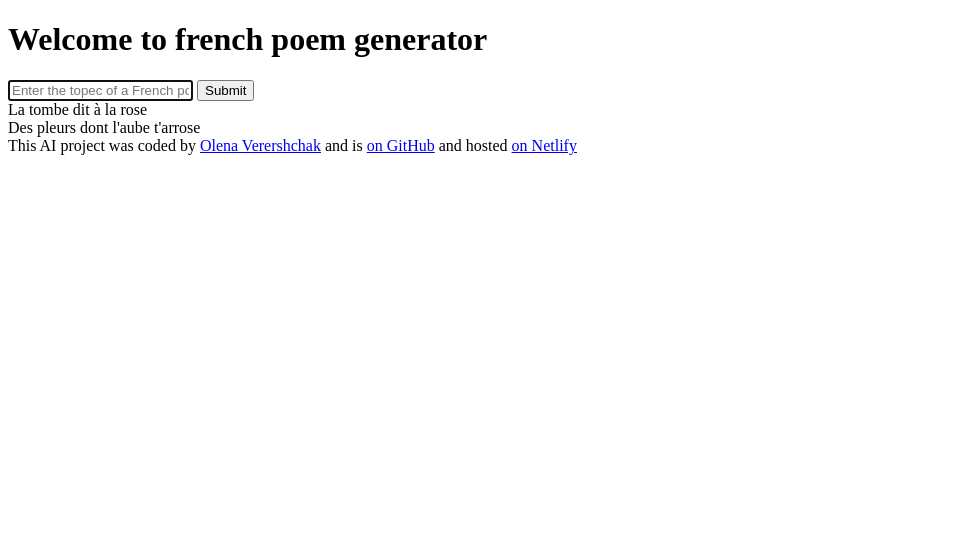
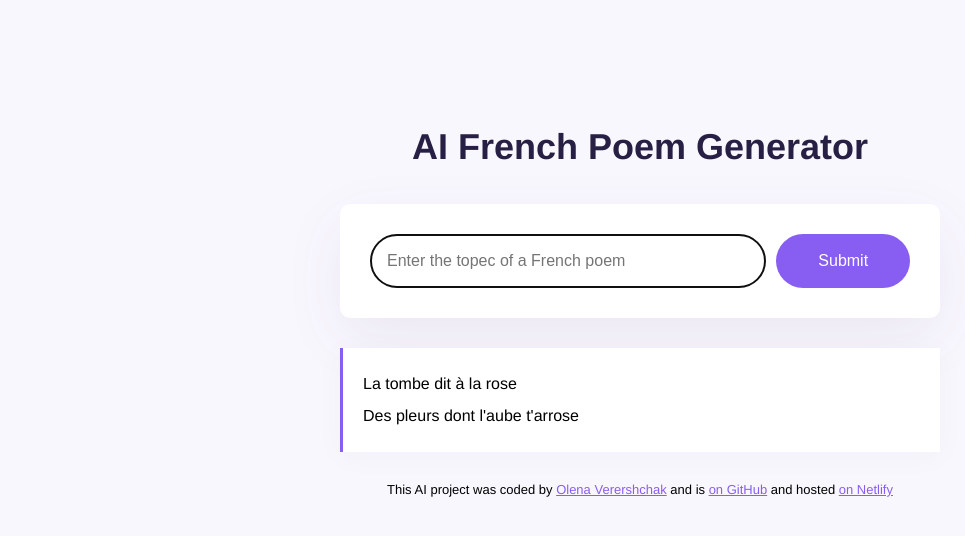
Before and after one commit to ElenaPre/Franch-poem-generator, a plain HTML site: page index.html in a window 1280 px wide. Shown: the whole page, without its empty margins (0-965 px from the left). Drawn offline with Linux system fonts and the light colour scheme.

Commit message:
added CSS

```diff
--- a/index.html
+++ b/index.html
@@ -4,20 +4,22 @@
     <meta charset="UTF-8">
     <meta name="viewport" content="width=device-width, initial-scale=1.0">
     <title>Document</title>
-    <link rel="stylesheet" href="src/css.style">
+    <link rel="stylesheet" href="src/style.css">
 </head>
 <body>
-    <main>
-    <h1>
-        Welcome to french poem generator
-    </h1>
+    <div  class="container">
+        <header>
+            <h1>AI French Poem Generator</h1>
+          </header>
+    <main></main>
     <form>
         <input type="text" placeholder="Enter the topec of a French poem"  autofocus
         required
-        autocomplete="off">
-        <input type="submit"/>
+        autocomplete="off"
+        class="instructions">
+        <input type="submit" class="submit-button"/>
     </form>
-    <div>
+    <div class="poem">
         La tombe dit à la rose
         <br />
         Des pleurs dont l'aube t'arrose
@@ -28,6 +30,7 @@
    and is <a href=" https://github.com/ElenaPre/Franch-poem-generation.git" target="_blank">on GitHub</a>
    and hosted <a href="https://frenchpoembyme.netlify.app/" target="_blank"> on Netlify</a>
     </footer>
+</div>
     <script src="src/index.js"></script>
 </body>
 </html>
--- /dev/null
+++ b/src/style.css
@@ -0,0 +1,70 @@
+body {
+    background-color: #f9f7fe;
+    font-family: Helvetica, Arial, sans-serif;
+  }
+
+  a {
+    color: #885df1;
+  }
+
+  .container {
+    margin: 120px auto;
+    max-width: 600px;
+  }
+
+  header {
+    margin-bottom: 30px;
+  }
+
+  h1 {
+    text-align: center;
+    font-weight: 800;
+    font-size: 36px;
+    line-height: 1.5;
+    color: #272044;
+  }
+
+  form {
+    padding: 30px;
+    background-color: white;
+    box-shadow: 0px 20px 60px rgba(65, 50, 100, 0.08);
+    border-radius: 10px;
+    display: flex;
+    margin-bottom: 30px;
+  }
+
+  .instructions {
+    padding: 16px;
+    border: 1px solid rgba(39, 33, 66, 0.5);
+    width: 80%;
+    font-size: 16px;
+    border-radius: 50px;
+    line-height: 20px;
+    color: #272044;
+  }
+
+  .submit-button {
+    margin-left: 10px;
+    background: #885df1;
+    color: white;
+    border: none;
+    width: 150px;
+    font-size: 16px;
+    border-radius: 50px;
+    padding: 14px 24px;
+  }
+
+  .poem {
+    font-size: 16px;
+    background-color: #fff;
+    padding: 20px;
+    line-height: 2;
+    border-left: 3px solid #885df1;
+    box-shadow: 0px 4px 30px 0px rgba(39, 33, 66, 0.03);
+  }
+
+  footer {
+    text-align: center;
+    font-size: 13px;
+    margin-top: 30px;
+  }
```
Also changed, not shown: 1 other file.
